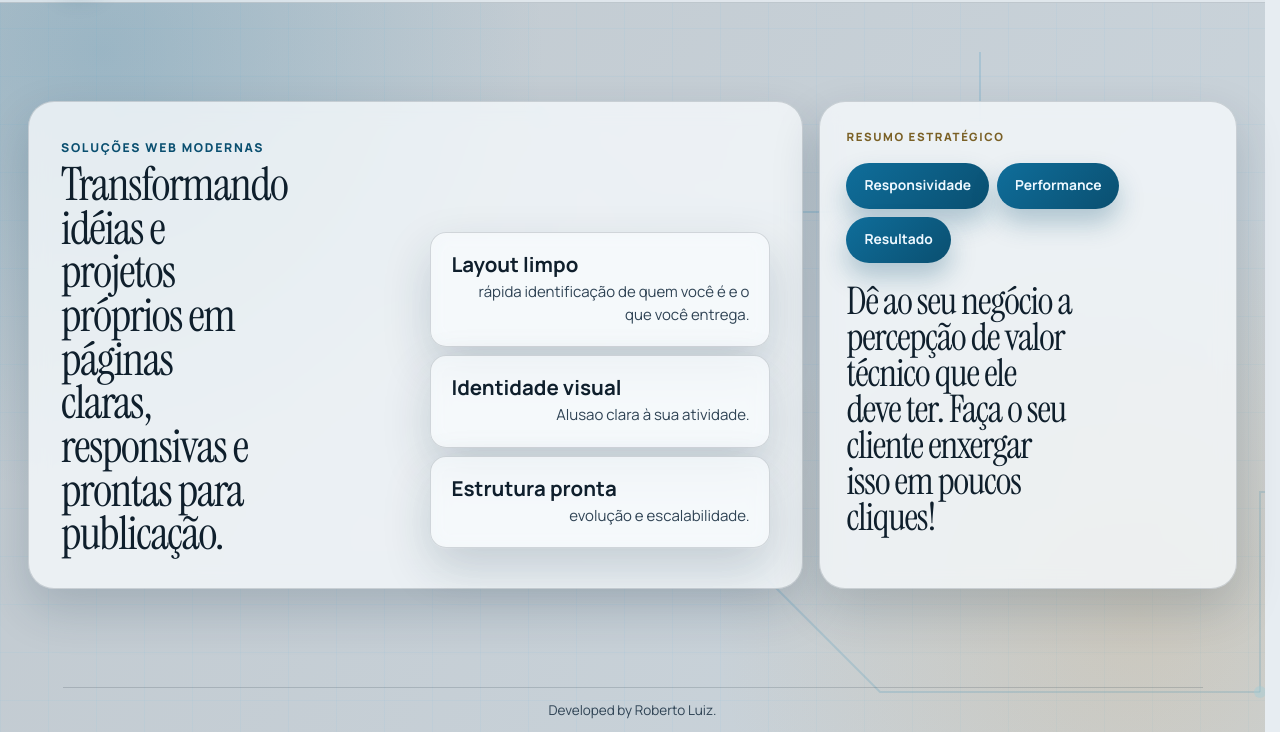
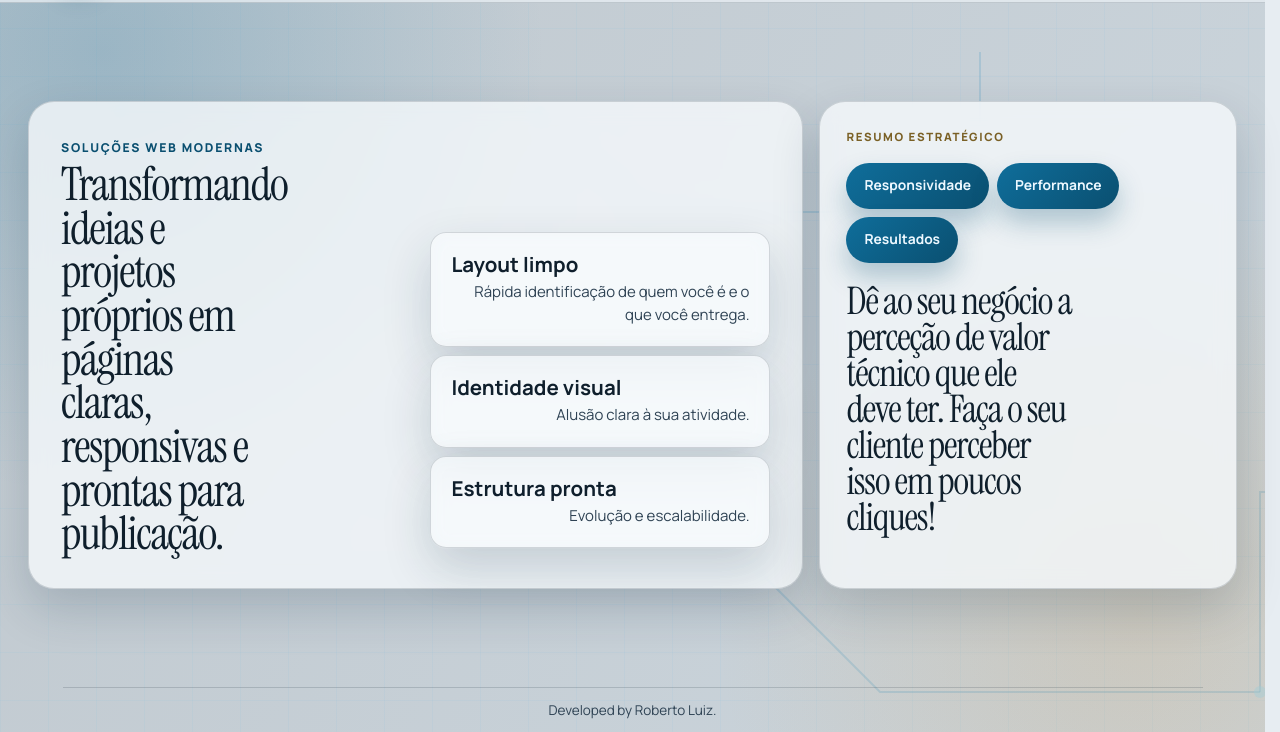
Before and after one commit to RobertoLuiz-dev/Landing-Page---Roberto-Luiz, a website: page index.html in a window 1280 px wide. Shown: the part 68-800 px from the top of the page. Drawn offline with Linux system fonts and the light colour scheme.

Commit message:
versao final

```diff
--- a/index.html
+++ b/index.html
@@ -78,11 +78,11 @@
         <div class="hero-copy reveal" style="--delay: 0s;">
           <p class="eyebrow">Soluções Web Modernas</p>
           <div class="hero-copy-inner">
-            <h1>Transformando idéias e projetos próprios em páginas claras, responsivas e prontas para publicação.</h1>
+            <h1>Transformando ideias e projetos próprios em páginas claras, responsivas e prontas para publicação.</h1>
             <ul class="hero-metrics" aria-label="Destaques do portfolio">
-              <li><strong>Layout limpo</strong><span> rápida identificação de quem você é e o que você entrega.</span></li>
-              <li><strong>Identidade visual</strong><span>Alusao clara à sua atividade.</span></li>
-              <li><strong>Estrutura pronta</strong><span> evolução e escalabilidade.</span></li>
+              <li><strong>Layout limpo</strong><span> Rápida identificação de quem você é e o que você entrega.</span></li>
+              <li><strong>Identidade visual</strong><span> Alusão clara à sua atividade.</span></li>
+              <li><strong>Estrutura pronta</strong><span> Evolução e escalabilidade.</span></li>
             </ul>
           </div>
         </div>
@@ -92,9 +92,9 @@
           <div class="panel-list panel-contact">
             <a class="button button-primary">Responsividade</a>
             <a class="button button-primary">Performance</a>
-            <a class="button button-primary">Resultado</a>
+            <a class="button button-primary">Resultados</a>
           </div>
-          <h2>Dê ao seu negócio a percepção de valor técnico que ele deve ter. Faça o seu cliente enxergar isso em poucos cliques!</h2>
+          <h2>Dê ao seu negócio a perceção de valor técnico que ele deve ter. Faça o seu cliente perceber isso em poucos cliques!</h2>
         </aside>
       </div>
     </section>
```
